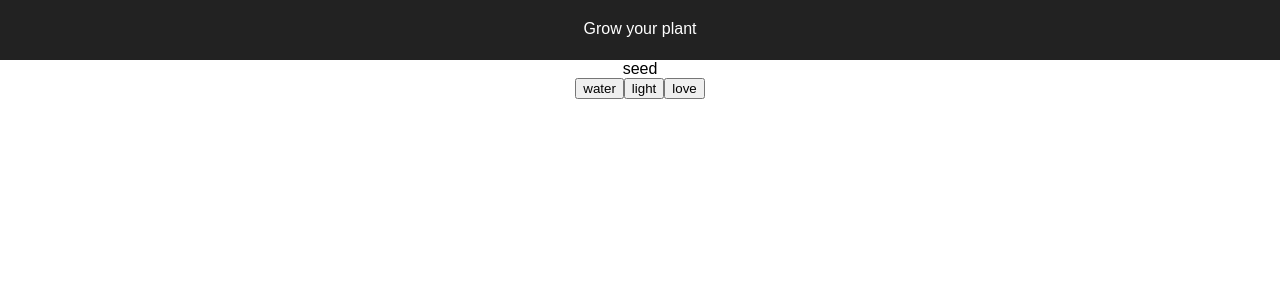
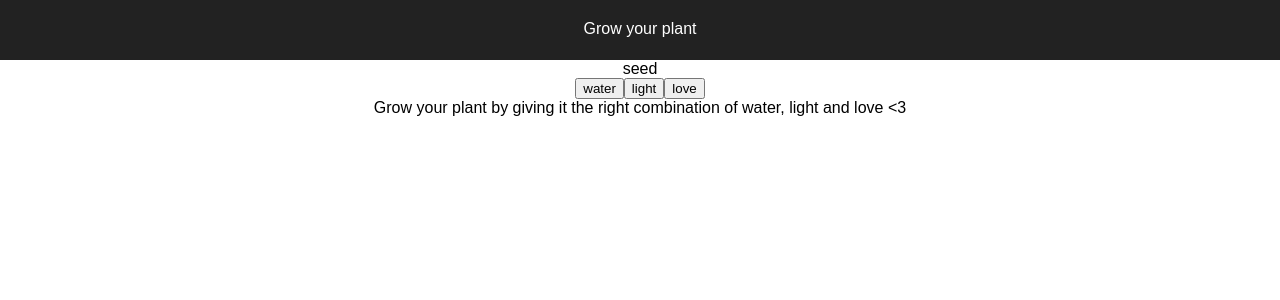
Before and after one commit to jjarz/grow-plant, a React (Create React App) app: page / in a window 1280 px wide. Shown: the top 300 px of the page. Built offline with nearby package versions, Linux system fonts and the light colour scheme.

Commit message:
Stateless functional component: user feedback

```diff
--- a/src/App.js
+++ b/src/App.js
@@ -1,6 +1,7 @@
 import React, { Component } from 'react';
 import Plant from './components/Plant'
 import ControlButton from './components/ControlButton'
+import UserFeedback from './components/UserFeedback'
 import './App.css';
 
 const plantSizes = {
@@ -14,6 +15,10 @@ const controls = {
   water: 'water',
   light: 'light',
   love: 'love'
+}
+
+const feedback = {
+  start: 'Grow your plant by giving it the right combination of water, light and love <3'
 }
 
 class App extends Component {
@@ -31,6 +36,8 @@ class App extends Component {
           <ControlButton control={controls.water} />
           <ControlButton control={controls.light} />
           <ControlButton control={controls.love} />
+
+          <UserFeedback feedbackText={feedback.start} />
           <div>
 
           </div>
--- /dev/null
+++ b/src/components/UserFeedback.js
@@ -0,0 +1,20 @@
+import React from 'react'
+
+/* Stateless, functional component
+*
+*  Benefits:
+*   - enforces best practices
+*     - presentational component has single responsibility
+*     - state managed by container component
+*   - clean and easy to read/reason about
+*   - easy to test
+*/
+const UserFeedback = ({feedbackText}) => {
+    return (
+      <div>
+        {feedbackText}
+      </div>
+    )
+}
+
+export default UserFeedback
```
